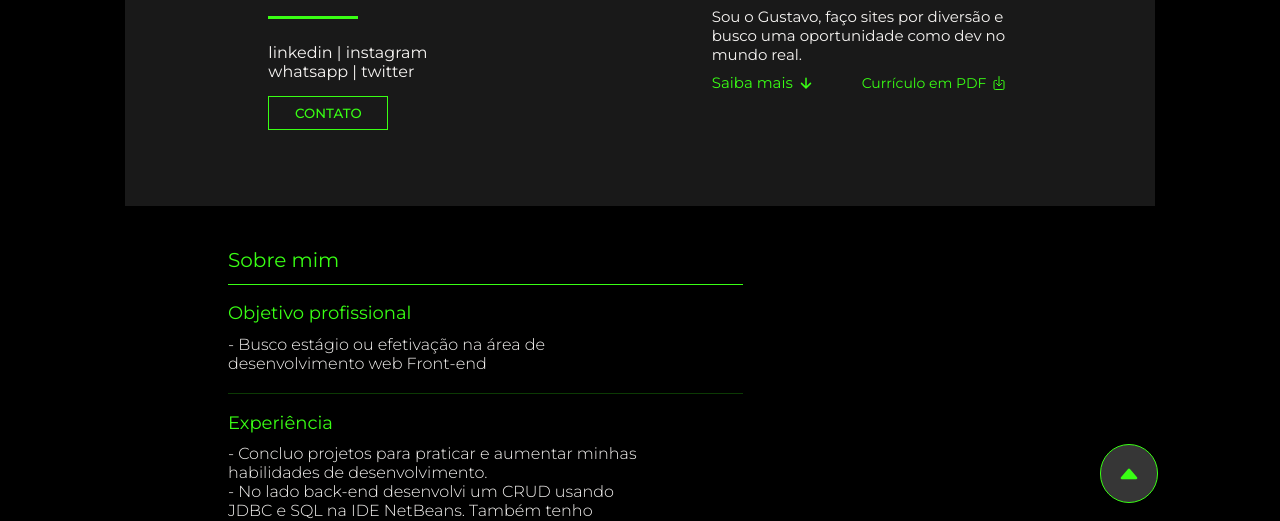
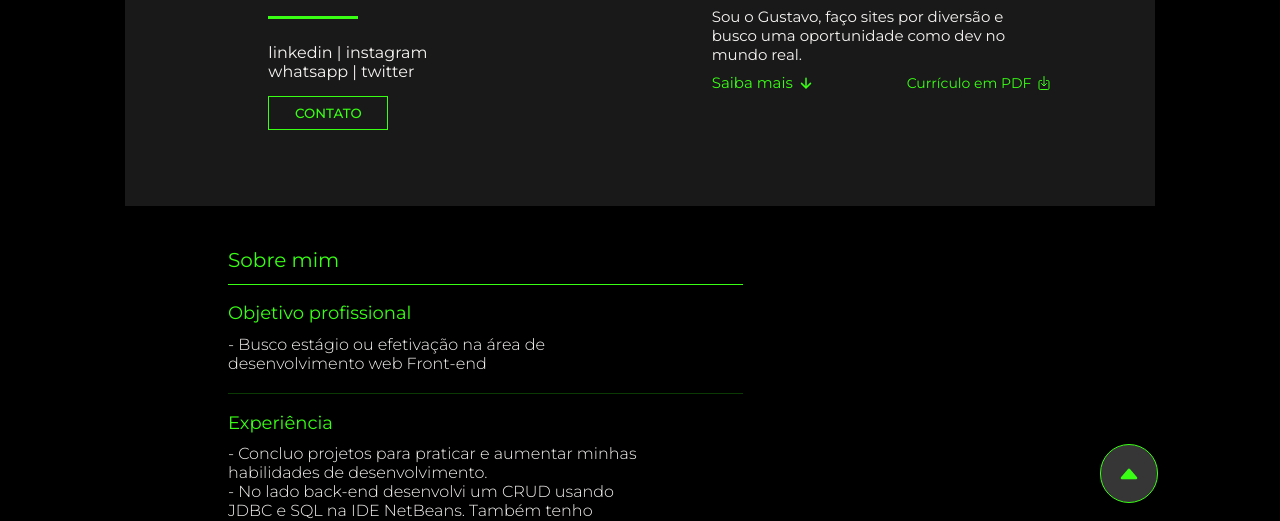
Before and after one commit to Gustavo361/portfolio-v1-source-code, a plain HTML site: page index.html in a window 1280 px wide. Shown: the part 285-806 px from the top of the page. Drawn offline with nearby package versions, Linux system fonts and the light colour scheme.

Commit message:
header buttons width fixed

```diff
--- a/css/index-mobile.css
+++ b/css/index-mobile.css
@@ -249,10 +249,11 @@ header {
     justify-content: space-between;
     align-items: center;
     padding: 0;
+    width: 130%;
 }
 
 #introduction #btns-container a {
-    width: 38%;
+    width: 50%;
     text-decoration: none;
 }
 
@@ -260,8 +261,9 @@ header {
     width: 100%;
 }
 
+
 #introduction #btns-container #pdf-link {
-    width: 60%;
+    width: 80%;
 }
 
 #introduction button#btn-pdf {
```
